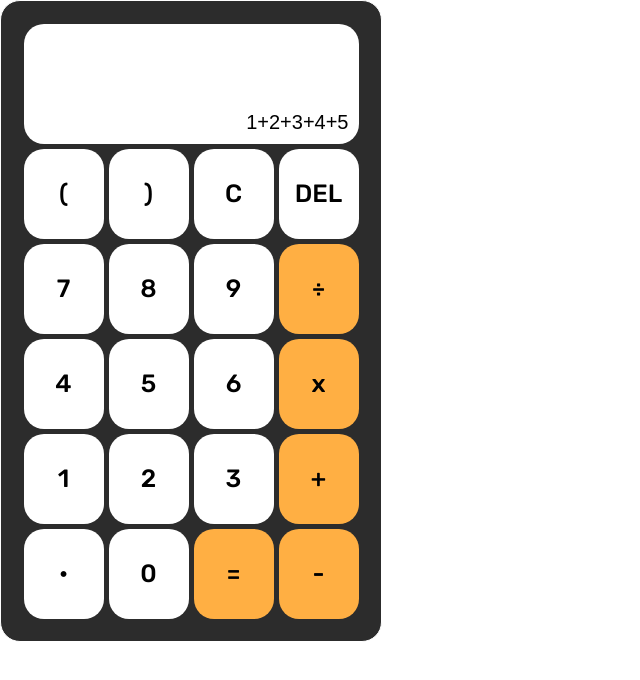
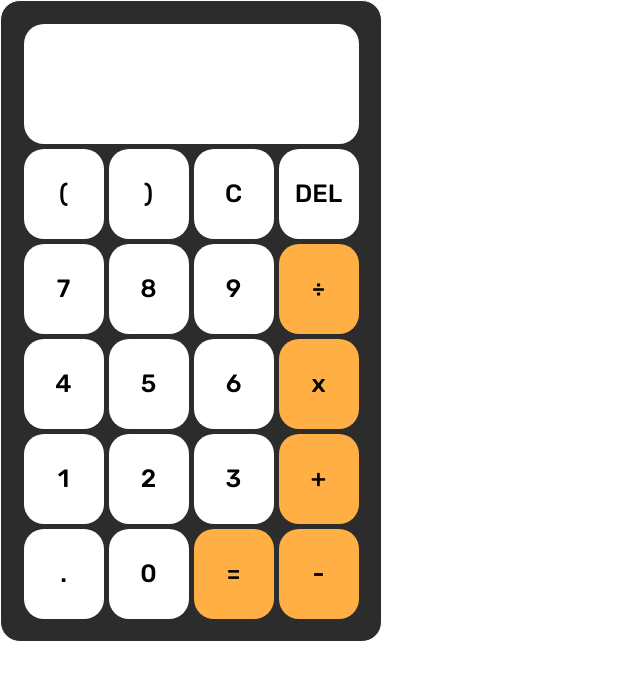
Before and after one commit to patrickiyog/calculator-app, a React (Create React App) app: page / in a window 1280 px wide. Shown: the top 680 px of the page, without its empty margins (0-640 px from the left). Built offline with nearby package versions, Linux system fonts and the light colour scheme.

Commit message:
Implemented calculation function
By using the eval function, the calculator app is able to calculate simple equations. However, the calculator is unable to evaluate an equation with brackets. Another issue is displaying the multiplication and division symbols on screen.

```diff
--- a/src/App.js
+++ b/src/App.js
@@ -9,24 +9,37 @@ class App extends Component {
     equation: ''
   };
 
-  calculate = (button) => {
-    console.log(button);
+  click = (button) => {
+    if (button === '=') {
+      this.calculate();
+    } else if (button === 'C') {
+      this.reset();
+    } else if (button === 'DEL') {
+      this.del();
+    } else {
+      this.setState({ equation: this.state.equation + button });
+    }
+  };
+
+  calculate = () => {
+    /* eslint no-eval: 0 */
+    this.setState({ result: eval(this.state.equation) });
+    this.setState({ equation: '' });
   };
 
   reset = () => {
-    this.setState.result = '';
-    this.setState.equation = '';
+    this.setState({ result: '', equation: '' });
   };
 
   del = () => {
-    this.setState.result.slice(0, -1);
+    this.setState({ equation: this.state.equation.slice(0, -1) });
   };
 
   render() {
     return (
       <div className={classes.Calculator}>
-        <Screen result={this.state.result} />
-        <Keypad onClick={this.calculate} />
+        <Screen result={this.state.result} equation={this.state.equation} />
+        <Keypad onClick={this.click} />
       </div>
     );
   }
--- a/src/ButtonComponent/Button.js
+++ b/src/ButtonComponent/Button.js
@@ -13,10 +13,10 @@ const Button = (props) => {
   return (
     <button
       className={btnClass}
-      name={props.value}
-      onClick={(event) => props.onClick(event.target.name)}
+      value={props.value}
+      onClick={(event) => props.onClick(event.target.value)}
     >
-      {props.value}
+      {props.symbol}
     </button>
   );
 };
--- a/src/KeypadComponent/Keypad.js
+++ b/src/KeypadComponent/Keypad.js
@@ -20,7 +20,7 @@ const Keypad = (props) => {
     { value: '2', operator: false },
     { value: '3', operator: false },
     { value: '+', operator: true },
-    { value: '•', operator: false },
+    { value: '.', operator: false },
     { value: '0', operator: false },
     { value: '=', operator: true },
     { value: '-', operator: true }
@@ -29,10 +29,21 @@ const Keypad = (props) => {
   let keypad = (
     <div className={classes.Keypad}>
       {buttonValues.map((button, index) => {
+        let btnValue = '';
+
+        if (button.value === 'x') {
+          btnValue = '*';
+        } else if (button.value === '÷') {
+          btnValue = '/';
+        } else {
+          btnValue = button.value;
+        }
+
         return (
           <Button
             key={index}
-            value={button.value}
+            value={btnValue}
+            symbol={button.value}
             operator={button.operator}
             onClick={props.onClick}
           />
--- a/src/ScreenComponent/Screen.js
+++ b/src/ScreenComponent/Screen.js
@@ -5,7 +5,7 @@ const Screen = (props) => {
   return (
     <div className={classes.Screen}>
       <p className={classes.Result}>{props.result}</p>
-      <p className={classes.Equation}>1+2+3+4+5</p>
+      <p className={classes.Equation}>{props.equation}</p>
     </div>
   );
 };
```
